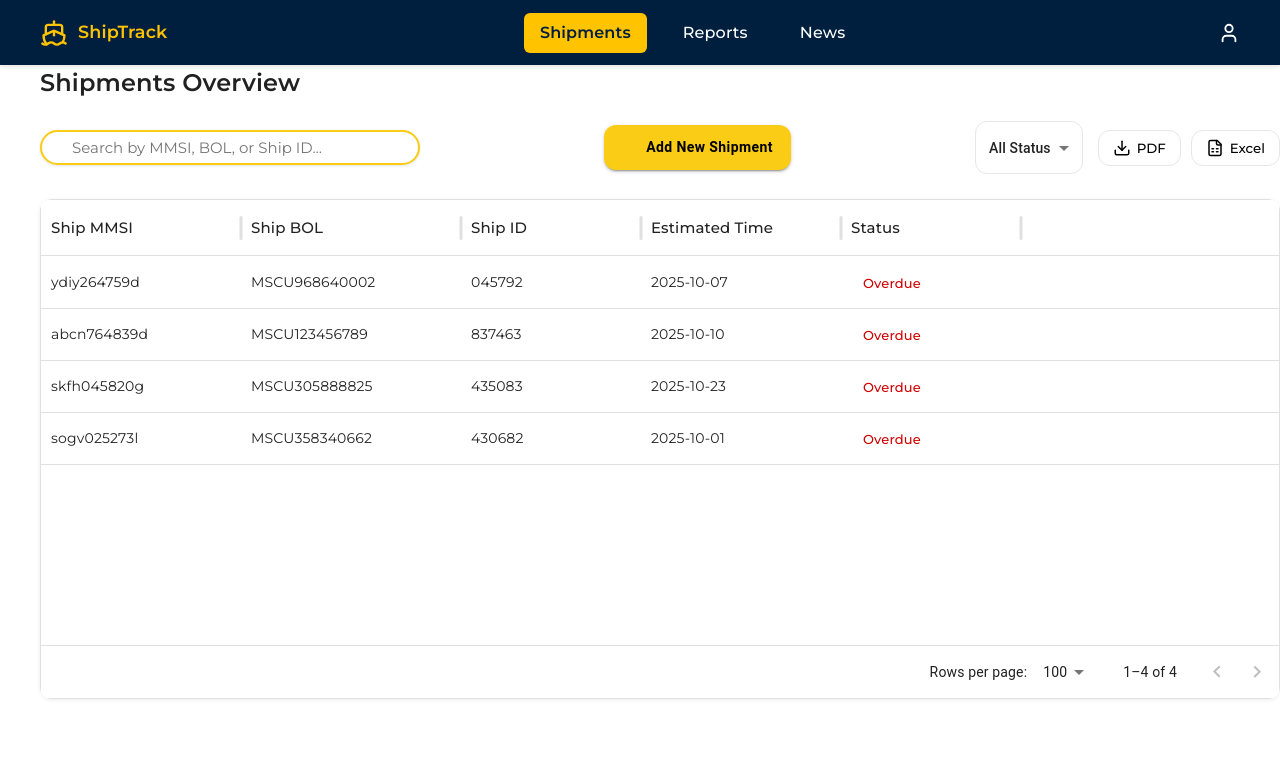
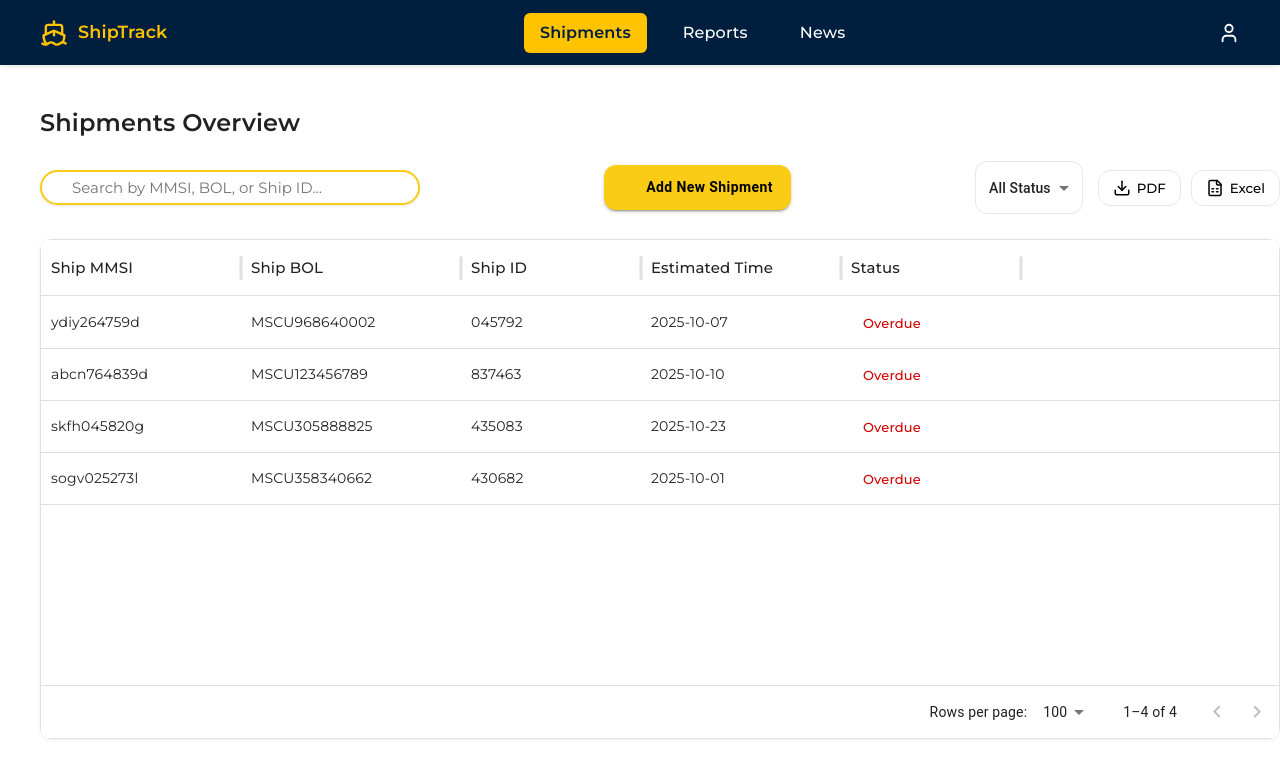
Before and after one commit to Arya-Programmer/IT-PM, a React (Vite) app in the folder login/: page /shipments in a window 1280 px wide. Shown: the top 778 px of the page. Built offline with nearby package versions, Linux system fonts and the light colour scheme; some icons are missing.

Commit message:
Shipments.jsx

```diff
--- a/login/src/Shipments.jsx
+++ b/login/src/Shipments.jsx
@@ -25,7 +25,6 @@ const Shipments = ({ toggleTheme, mode }) => {
 
   const isDark = mode === "dark";
 
-
   const getStatus = (deliveryTime) => {
     if (!deliveryTime) return "Pending";
 
@@ -41,7 +40,6 @@ const Shipments = ({ toggleTheme, mode }) => {
 
     return "Pending";
   };
-
 
   const shipmentsWithStatus = shipments.map((s) => ({
     ...s,
@@ -61,7 +59,6 @@ const Shipments = ({ toggleTheme, mode }) => {
 
     return matchesSearch && matchesStatus;
   });
-
 
   const columns = [
     { field: "mmsi", headerName: "Ship MMSI", width: 200 },
@@ -118,8 +115,8 @@ const Shipments = ({ toggleTheme, mode }) => {
 
 
   return (
-    <div style={{ paddingLeft: "40px" }}>
-      <h2 style={{ fontSize: "24px", fontWeight: "600", marginBottom: "20px" }}>
+    <div style={{ paddingTop: "40px", paddingLeft: "40px", maxWidth: "1300px", marginInline: "auto" }}>
+      <h2 style={{ fontSize: "24px", fontWeight: "600",  marginBottom: "20px" }}>
         Shipments Overview
       </h2>
 
@@ -163,7 +160,6 @@ const Shipments = ({ toggleTheme, mode }) => {
         </div>
 
 
-
         <div style={{ display: "flex", flexDirection: "column", alignItems: "flex-end", gap: "12px" }}>
 
           <Button
@@ -187,7 +183,7 @@ const Shipments = ({ toggleTheme, mode }) => {
           <ShipmentDialog open={openAddDialog} onClose={handleCloseDialog} />
         </div>
 
-        <div style={{ display: "flex", alignItems: "center", gap: "15px" }}>
+        <div style={{ display: "flex", alignItems: "center", gap: "15px"}}>
 
           <Select
             value={statusFilter}
```
